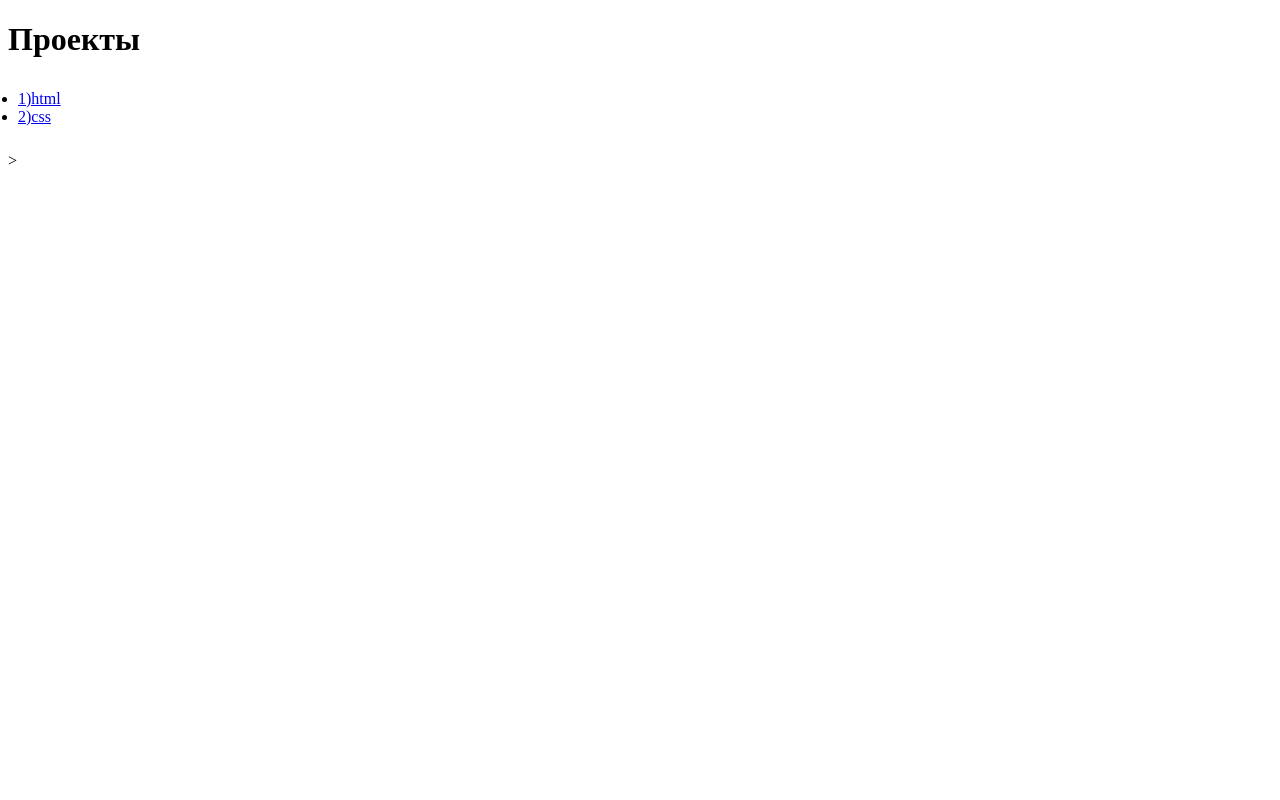
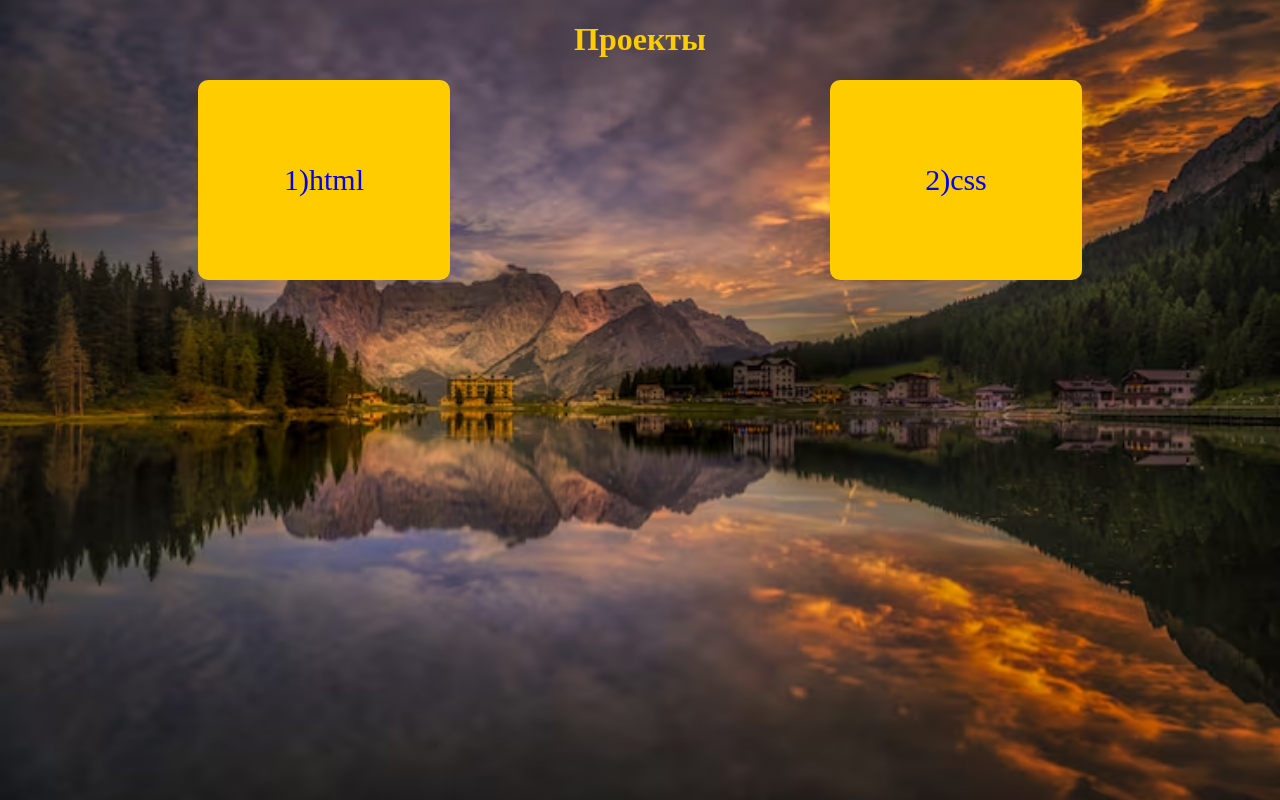
Before and after one commit to sergei5551/front_pr1, a plain HTML site: page index.html in a window 1280 px wide. Drawn offline with Linux system fonts and the light colour scheme.

Commit message:
change navig menu

```diff
--- a/index.html
+++ b/index.html
@@ -6,23 +6,54 @@
   <meta name="Sergei" content="width=device-width, initial-scale=1.0">
   <title>Мои проекты</title>
   <style>
-    .list {
-      padding: 10px;
+    body {
+      background: url("./back.jpg") center/cover no-repeat fixed;
     }
 
-    .list:hover {
-      background: blue;
+    h1 {
+      display: flex;
+      justify-content: center;
+      color: #FFCC00;
+    }
+
+    a {
+      text-decoration: none;
+    }
+
+    div {
+      display: flex;
+      justify-content: center;
+      align-items: center;
+      flex-wrap: wrap;
+    }
+
+    .button {
+      background-color: #FFCC00;
+      display: flex;
+      justify-content: center;
+      align-items: center;
+      border-radius: 10px;
+      margin: auto;
+      margin-bottom: 100px;
+      font-size: 30px;
+      width: 20%;
+      height: 200px;
+      cursor: pointer;
+    }
+
+
+    a:hover {
+      background-color: rgba(255, 255, 255, 0.9);
     }
   </style>
 </head>
 
 <body>
   <h1>Проекты</h1>
-  <ul class="list">
-    <li><a href="./homework/1hw_resume/">1)html</a></li>
-    <li><a href="./homework/2hw_resume_with_css/"> 2)css</a></li>
-  </ul>
-
+  <div>
+    <a class="button" href="./homework/1hw_resume/">1)html</a>
+    <a class="button" href="./homework/2hw_resume_with_css/">2)css</a>
+  </div>
 </body>
 
-</html>>
+</html>
```
Also changed, not shown: back.jpg (added).
